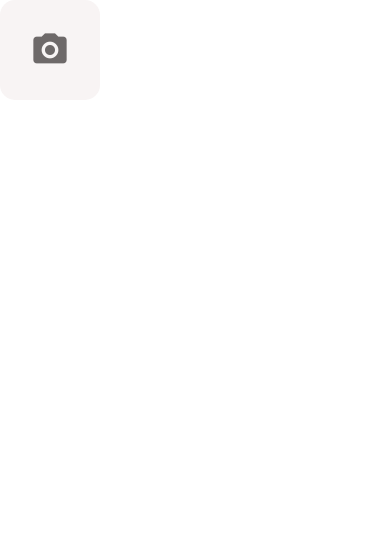
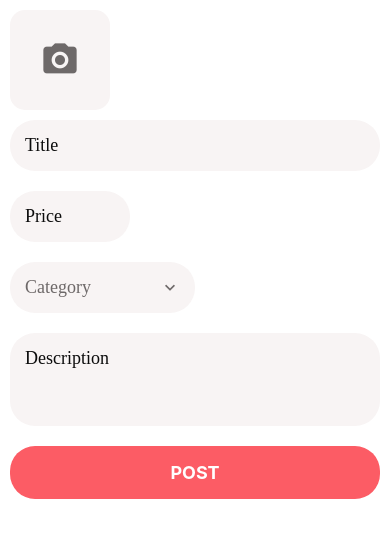
Before and after one commit to msr1013/react-native-listingApp, a React Native app: screen / in a window 390 px wide. Shown: the top 538 px of the page. Built offline with nearby package versions, Linux system fonts and the light colour scheme.

Commit message:
'image-form-picker-and-image-input-list-scroll-implemented'

```diff
--- a/App.js
+++ b/App.js
@@ -1,29 +1,7 @@
-import React, { useState } from "react";
-import { View } from "react-native";
-import Screen from "./app/components/Screen";
+import React from "react";
 
-import ImageInputList from "./app/components/ImageInputList";
+import ListingEditScreen from "./app/screens/ListingEditScreen";
 
 export default function App() {
-  const [imageUris, setImageUris] = useState([]);
-
-  const handleAdd = (uri) => {
-    setImageUris([...imageUris, uri]);
-  };
-
-  const handleRemove = (uri) => {
-    setImageUris(imageUris.filter((imageUri) => imageUri !== uri));
-  };
-
-  return (
-    <Screen>
-      <View>
-        <ImageInputList
-          imageUris={imageUris}
-          onAddImage={handleAdd}
-          onRemoveImage={handleRemove}
-        />
-      </View>
-    </Screen>
-  );
+  return <ListingEditScreen />;
 }
--- /dev/null
+++ b/app/components/Forms/FormImagePicker.js
@@ -0,0 +1,31 @@
+import React from "react";
+import { useFormikContext } from "formik";
+import ErrorMessage from "./ErrorMessage";
+import ImageInputList from "../ImageInputList";
+
+export default function FormImagePicker({ name }) {
+  const { setFieldValue, values, errors, touched } = useFormikContext();
+  const imageUris = values[name];
+
+  const handleAdd = (uri) => {
+    setFieldValue(name, [...imageUris, uri]);
+  };
+
+  const handleRemove = (uri) => {
+    setFieldValue(
+      name,
+      imageUris.filter((imageUri) => imageUri !== uri)
+    );
+  };
+
+  return (
+    <>
+      <ImageInputList
+        imageUris={imageUris}
+        onAddImage={handleAdd}
+        onRemoveImage={handleRemove}
+      />
+      <ErrorMessage error={errors[name]} visible={touched[name]} />
+    </>
+  );
+}
--- a/app/components/ImageInputList.js
+++ b/app/components/ImageInputList.js
@@ -1,5 +1,5 @@
-import React from "react";
-import { View, StyleSheet } from "react-native";
+import React, { useRef } from "react";
+import { View, StyleSheet, ScrollView } from "react-native";
 import ImageInput from "./ImageInput";
 
 export default function ImageInputList({
@@ -7,7 +7,15 @@ export default function ImageInputList({
   onRemoveImage,
   onAddImage,
 }) {
+  const scrollView = useRef();
+
   return (
+    <View>
+      <ScrollView
+        ref={scrollView}
+        horizontal
+        onContentSizeChange={() => scrollView.current.scrollToEnd()}
+      >
         <View style={styles.container}>
           {imageUris.map((uri) => (
             <ImageInput
@@ -18,6 +26,8 @@ export default function ImageInputList({
           ))}
           <ImageInput onChangeImage={(uri) => onAddImage(uri)} />
         </View>
+      </ScrollView>
+    </View>
   );
 }
 
--- a/app/screens/ListingEditScreen.js
+++ b/app/screens/ListingEditScreen.js
@@ -1,7 +1,6 @@
 import React from "react";
 import { StyleSheet } from "react-native";
 import * as Yup from "yup";
-import CategoryPickerItem from "../components/CategoryPickerItem";
 
 import {
   AppForm,
@@ -9,6 +8,7 @@ import {
   AppFormPicker,
   SubmitButton,
 } from "../components/Forms";
+import FormImagePicker from "../components/Forms/FormImagePicker";
 
 import Screen from "../components/Screen";
 
@@ -17,6 +17,7 @@ const validationSchema = Yup.object().shape({
   price: Yup.number().required().min(1).max(10000).label("Price"),
   description: Yup.string().label("Description"),
   category: Yup.object().required().nullable().label("Category"),
+  images: Yup.array().min(1, "Please select atleast one image"),
 });
 
 const categories = [
@@ -34,10 +35,12 @@ function ListingEditScreen() {
           price: "",
           description: "",
           category: null,
+          images: [],
         }}
         onSubmit={(values) => console.log(values)}
         validationSchema={validationSchema}
       >
+        <FormImagePicker name="images" />
         <AppFormField maxLength={255} name="title" placeholder="Title" />
         <AppFormField
           keyboardType="numeric"
```
Lines whose indentation alone changed are shown as unchanged.
